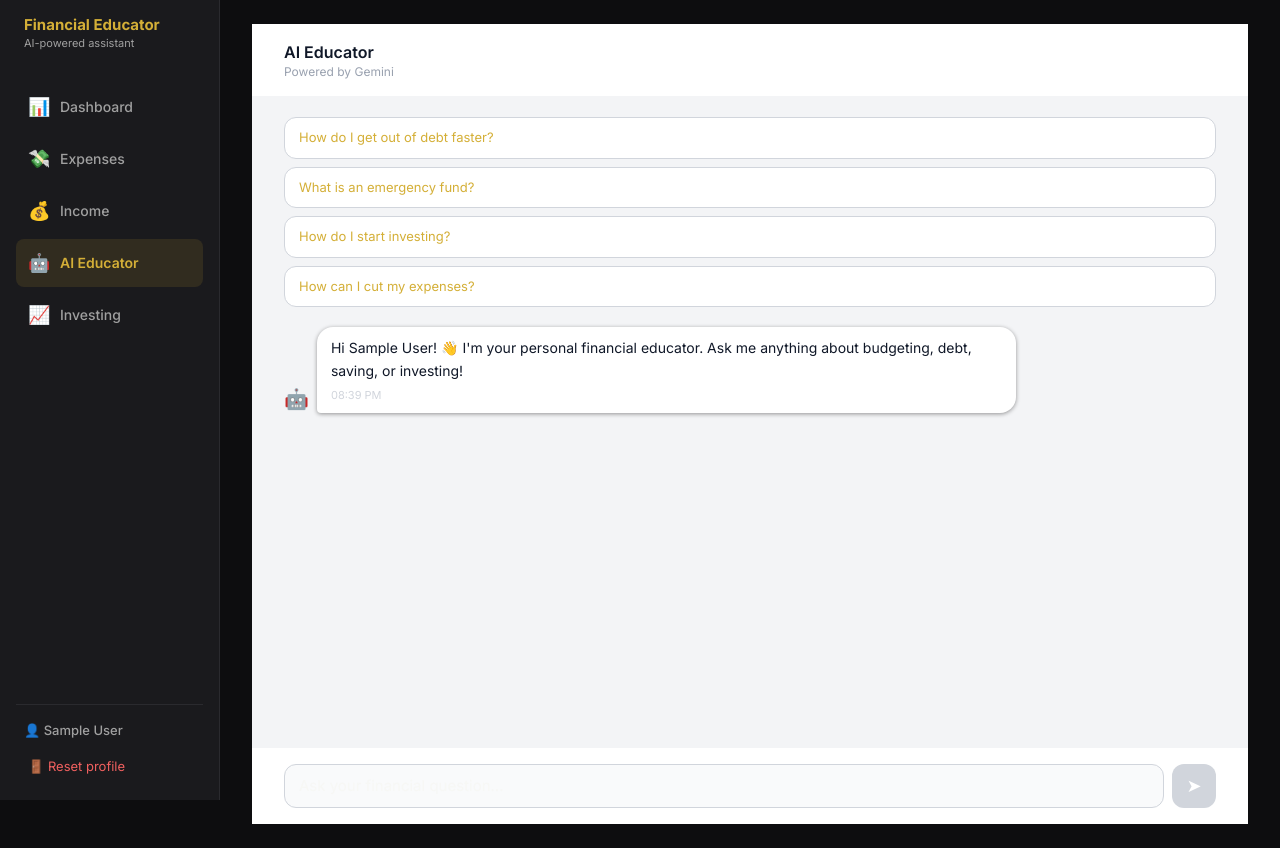
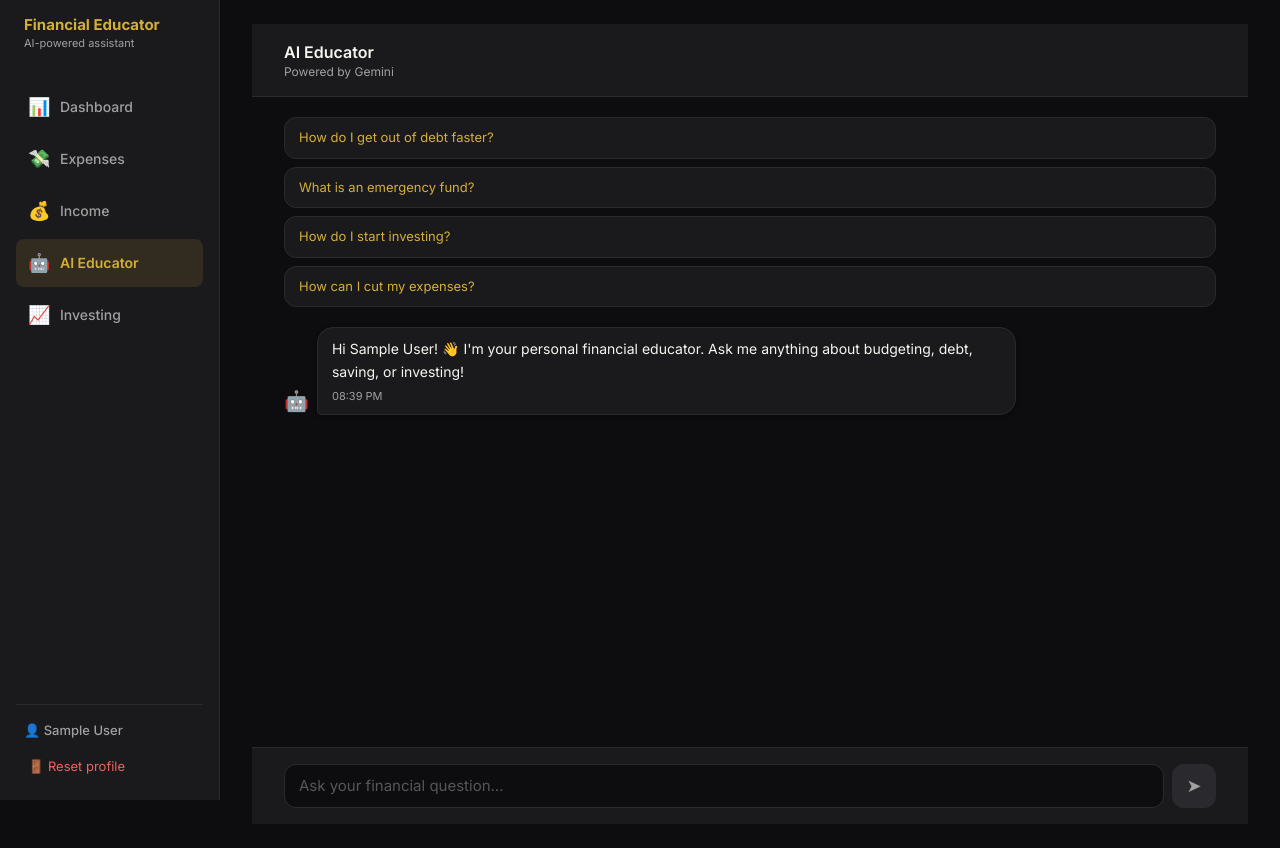
Before and after one commit to gabrielhsmarques/solutionai, a React (Vite) app: page /chat in a window 1280 px wide. Built offline with nearby package versions, Linux system fonts and the light colour scheme; no server answers; sample sign-in values are in the browser's storage.

Commit message:
feat: apply dark gold theme to chat and income modules

```diff
--- a/src/components/ChatMessage.jsx
+++ b/src/components/ChatMessage.jsx
@@ -9,13 +9,13 @@ export default function ChatMessage({ message }) {
       )}
 
       <div className={`
-        max-w-[75%] px-3.5 py-2.5 rounded-2xl shadow-card
-        ${isUser ? 'bg-primary rounded-br-sm' : 'bg-white rounded-bl-sm'}
+        max-w-[75%] px-3.5 py-2.5 rounded-2xl shadow-card border border-border
+        ${isUser ? 'bg-primary rounded-br-sm border-primary' : 'bg-surface rounded-bl-sm'}
       `}>
-        <p className={`text-sm leading-relaxed m-0 ${isUser ? 'text-white' : 'text-gray-900'}`}>
+        <p className={`text-sm leading-relaxed m-0 ${isUser ? 'text-black' : 'text-text'}`}>
           {message.content}
         </p>
-        <p className={`text-[11px] mt-1 ${isUser ? 'text-white/60 text-right' : 'text-gray-300 text-left'}`}>
+        <p className={`text-[11px] mt-1 ${isUser ? 'text-black/50 text-right' : 'text-text-muted text-left'}`}>
           {message.time}
         </p>
       </div>
--- a/src/components/IncomeForm.jsx
+++ b/src/components/IncomeForm.jsx
@@ -34,10 +34,10 @@ export default function IncomeForm() {
   }
 
   return (
-    <div className="bg-white rounded-xl p-5 shadow-card mb-4">
-      <h2 className="text-base font-semibold text-gray-900 mb-4">New Entry</h2>
+    <div className="bg-surface border border-border rounded-xl p-5 shadow-card mb-4">
+      <h2 className="text-base font-semibold text-text mb-4">New Entry</h2>
 
-      <label className="block text-xs font-medium text-gray-400 uppercase tracking-wide mb-1">
+      <label className="block text-xs font-medium text-text-muted uppercase tracking-wide mb-1">
         Description
       </label>
       <input
@@ -45,10 +45,10 @@ export default function IncomeForm() {
         placeholder="Ex: Freelance project"
         value={description}
         onChange={e => setDescription(e.target.value)}
-        className="w-full px-3.5 py-2.5 text-[15px] rounded-lg border border-gray-300 outline-none focus:border-primary mb-4 transition-colors"
+        className="w-full px-3.5 py-2.5 text-[15px] rounded-lg bg-bg border border-border text-text placeholder:text-text-muted/50 outline-none focus:border-primary mb-4 transition-colors"
       />
 
-      <label className="block text-xs font-medium text-gray-400 uppercase tracking-wide mb-1">
+      <label className="block text-xs font-medium text-text-muted uppercase tracking-wide mb-1">
         Amount ($)
       </label>
       <input
@@ -56,16 +56,16 @@ export default function IncomeForm() {
         placeholder="Ex: 300"
         value={amount}
         onChange={e => setAmount(e.target.value)}
-        className="w-full px-3.5 py-2.5 text-[15px] rounded-lg border border-gray-300 outline-none focus:border-primary mb-4 transition-colors"
+        className="w-full px-3.5 py-2.5 text-[15px] rounded-lg bg-bg border border-border text-text placeholder:text-text-muted/50 outline-none focus:border-primary mb-4 transition-colors"
       />
 
-      <label className="block text-xs font-medium text-gray-400 uppercase tracking-wide mb-1">
+      <label className="block text-xs font-medium text-text-muted uppercase tracking-wide mb-1">
         Category
       </label>
       <select
         value={category}
         onChange={e => setCategory(e.target.value)}
-        className="w-full px-3.5 py-2.5 text-[15px] rounded-lg border border-gray-300 outline-none focus:border-primary mb-4 bg-white"
+        className="w-full px-3.5 py-2.5 text-[15px] rounded-lg bg-bg border border-border text-text outline-none focus:border-primary mb-4"
       >
         {categories.map(cat => (
           <option key={cat} value={cat}>{cat}</option>
@@ -74,7 +74,7 @@ export default function IncomeForm() {
 
       <button
         onClick={handleSubmit}
-        className="w-full py-3 text-[15px] font-medium bg-success text-white rounded-lg hover:opacity-90 transition-opacity"
+        className="w-full py-3 text-[15px] font-medium bg-success text-black rounded-lg hover:opacity-90 transition-opacity"
       >
         Save Entry
       </button>
--- a/src/components/IncomeList.jsx
+++ b/src/components/IncomeList.jsx
@@ -20,9 +20,9 @@ export default function IncomeList() {
 
   if (incomes.length === 0) {
     return (
-      <div className="text-center py-8 bg-white rounded-xl shadow-card">
-        <p className="text-[15px] font-medium text-gray-900 mb-1">No entries yet.</p>
-        <p className="text-[13px] text-gray-400">Add your first income or debt payment above!</p>
+      <div className="text-center py-8 bg-surface border border-border rounded-xl shadow-card">
+        <p className="text-[15px] font-medium text-text mb-1">No entries yet.</p>
+        <p className="text-[13px] text-text-muted">Add your first income or debt payment above!</p>
       </div>
     )
   }
@@ -31,36 +31,36 @@ export default function IncomeList() {
     <div>
       {extraIncomes.length > 0 && (
         <div className="bg-success rounded-xl p-5 mb-2.5">
-          <p className="text-[11px] font-semibold text-white/70 tracking-wide mb-1">
+          <p className="text-[11px] font-semibold text-black/60 tracking-wide mb-1">
             EXTRA INCOME THIS MONTH
           </p>
-          <p className="text-[28px] font-semibold text-white">+${totalExtra.toFixed(2)}</p>
+          <p className="text-[28px] font-semibold text-black">+${totalExtra.toFixed(2)}</p>
         </div>
       )}
 
       {debtPayments.length > 0 && (
         <div className="bg-primary rounded-xl p-5 mb-4">
-          <p className="text-[11px] font-semibold text-white/70 tracking-wide mb-1">
+          <p className="text-[11px] font-semibold text-black/60 tracking-wide mb-1">
             DEBT PAYMENTS THIS MONTH
           </p>
-          <p className="text-[28px] font-semibold text-white">-${totalDebtPaid.toFixed(2)}</p>
+          <p className="text-[28px] font-semibold text-black">-${totalDebtPaid.toFixed(2)}</p>
         </div>
       )}
 
       {[...incomes].reverse().map(income => (
         <div
           key={income.id}
-          className="flex justify-between items-center bg-white rounded-xl p-4 mb-2 shadow-card"
+          className="flex justify-between items-center bg-surface border border-border rounded-xl p-4 mb-2 shadow-card"
         >
           <div className="flex items-center gap-3">
             <span className="text-2xl">
               {categoryEmoji[income.category] || '📦'}
             </span>
             <div>
-              <p className="text-[15px] font-medium text-gray-900">
+              <p className="text-[15px] font-medium text-text">
                 {income.description}
               </p>
-              <p className="text-xs text-gray-400">
+              <p className="text-xs text-text-muted">
                 {income.category} · {income.date}
               </p>
             </div>
--- a/src/pages/Chat.jsx
+++ b/src/pages/Chat.jsx
@@ -87,12 +87,12 @@ export default function Chat() {
   ]
 
   return (
-    <div className="flex flex-col h-screen bg-gray-100">
+    <div className="flex flex-col h-screen bg-bg">
 
       {/* Header */}
-      <div className="px-8 py-4 bg-white border-b border-gray-100 flex-shrink-0 max-md:px-4">
-        <h1 className="text-base font-semibold text-gray-900">AI Educator</h1>
-        <p className="text-xs text-gray-400">Powered by Gemini</p>
+      <div className="px-8 py-4 bg-surface border-b border-border flex-shrink-0 max-md:px-4">
+        <h1 className="text-base font-semibold text-text">AI Educator</h1>
+        <p className="text-xs text-text-muted">Powered by Gemini</p>
       </div>
 
       {/* Scrollable messages area */}
@@ -104,7 +104,7 @@ export default function Chat() {
               <button
                 key={suggestion}
                 onClick={() => setInput(suggestion)}
-                className="text-left px-3.5 py-2.5 bg-white border border-gray-300 rounded-xl text-[13px] text-primary hover:bg-primary-light transition-colors"
+                className="text-left px-3.5 py-2.5 bg-surface border border-border rounded-xl text-[13px] text-primary hover:bg-primary-light transition-colors"
               >
                 {suggestion}
               </button>
@@ -119,7 +119,7 @@ export default function Chat() {
         {loading && (
           <div className="flex items-end gap-2 mb-3">
             <div className="text-xl flex-shrink-0">🤖</div>
-            <div className="bg-white rounded-2xl rounded-bl-sm px-4 py-3 shadow-card">
+            <div className="bg-surface border border-border rounded-2xl rounded-bl-sm px-4 py-3 shadow-card">
               <div className="flex gap-1.5 items-center">
                 <div className="w-[7px] h-[7px] rounded-full bg-primary animate-bounce2" />
                 <div className="w-[7px] h-[7px] rounded-full bg-primary animate-bounce2 [animation-delay:0.2s]" />
@@ -133,7 +133,7 @@ export default function Chat() {
       </div>
 
       {/* Fixed input area */}
-      <div className="flex gap-2 px-8 py-4 bg-white border-t border-gray-100 flex-shrink-0 max-md:px-4">
+      <div className="flex gap-2 px-8 py-4 bg-surface border-t border-border flex-shrink-0 max-md:px-4">
         <input
           type="text"
           placeholder="Ask your financial question..."
@@ -141,7 +141,7 @@ export default function Chat() {
           onChange={e => setInput(e.target.value)}
           onKeyDown={handleKeyDown}
           disabled={loading}
-          className="flex-1 px-3.5 py-2.5 text-[15px] rounded-xl border border-gray-300 outline-none bg-gray-50 focus:border-primary transition-colors"
+          className="flex-1 px-3.5 py-2.5 text-[15px] rounded-xl bg-bg border border-border text-text placeholder:text-text-muted/50 outline-none focus:border-primary transition-colors"
         />
         <button
           onClick={handleSend}
@@ -149,8 +149,8 @@ export default function Chat() {
           className={`
             w-11 h-11 rounded-xl text-lg flex items-center justify-center transition-colors
             ${!input.trim() || loading
-              ? 'bg-gray-300 text-white cursor-not-allowed'
-              : 'bg-primary text-white hover:bg-primary-dark cursor-pointer'
+              ? 'bg-border text-text-muted cursor-not-allowed'
+              : 'bg-primary text-black hover:bg-primary-dark cursor-pointer'
             }
           `}
         >
--- a/src/pages/Income.jsx
+++ b/src/pages/Income.jsx
@@ -4,7 +4,7 @@ import IncomeList from '../components/IncomeList'
 export default function Income() {
   return (
     <div className="w-full">
-      <h1 className="text-2xl font-semibold text-gray-900 mb-6">Income & Payments</h1>
+      <h1 className="text-2xl font-semibold text-text mb-6">Income & Payments</h1>
 
       <div className="grid grid-cols-2 gap-6 items-start max-md:grid-cols-1">
         <div>
```
